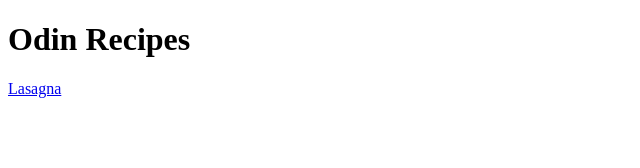
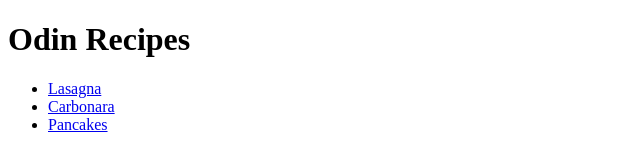
Before and after one commit to RobertoMada/odin-recipes, a plain HTML site: page index.html in a window 1280 px wide. Shown: the whole page, without its empty margins (0-640 px from the left). Drawn offline with Linux system fonts and the light colour scheme.

Commit message:
Updated recipes list

```diff
--- a/index.html
+++ b/index.html
@@ -6,6 +6,10 @@
   </head>
   <body>
     <h1>Odin Recipes</h1>
-    <a href="recipes/lasagna.html">Lasagna</a>
+    <ul>
+      <li><a href="recipes/lasagna.html">Lasagna</a></li>
+      <li><a href="recipes/carbonara.html">Carbonara</a></li>
+      <li><a href="recipes/pancakes.html">Pancakes</a></li>
+    </ul>
   </body>
 </html>
```
